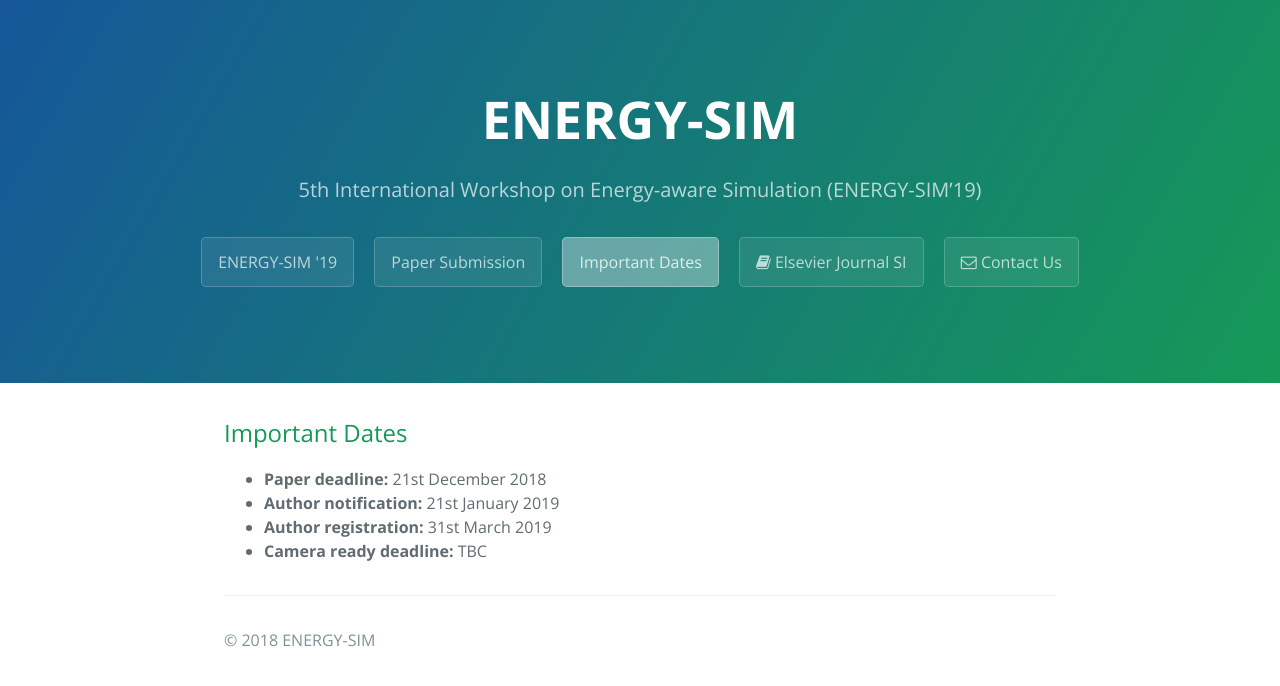
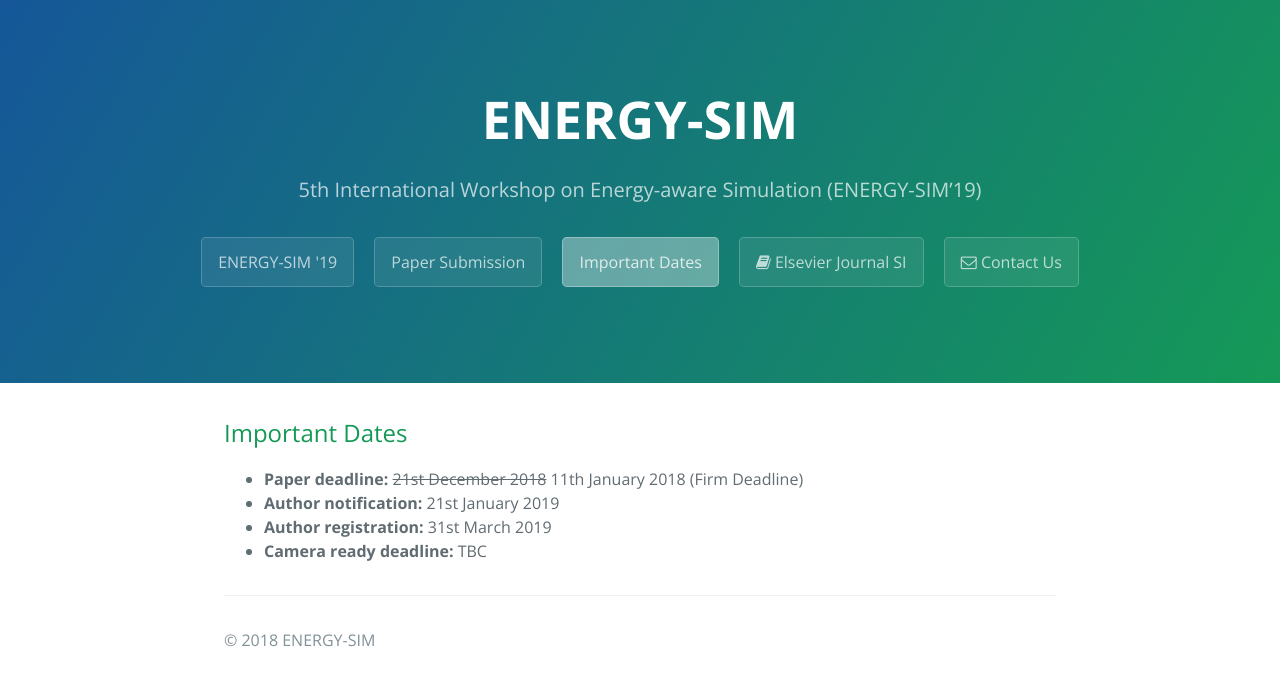
Before and after one commit to ENERGY-SIM/energy-sim.github.io, a Jekyll site: the page built from importantdates.md, in a window 1280 px wide. Shown: the top 686 px of the page. Built offline with Jekyll 4.4.1, drawn with Linux system fonts in a browser that asks for light colours; nearby versions of some CDN libraries; library files that are not in the unit come from our copies.

Commit message:
Update importantdates.md

```diff
--- a/importantdates.md
+++ b/importantdates.md
@@ -7,7 +7,7 @@ active: importantdates
 
 ## Important Dates
 <!--- <strong>Abstract deadline:</strong> 14th December 2018-->
-- <strong>Paper deadline:</strong> 21st December 2018
+- <strong>Paper deadline:</strong> <strike>21st December 2018</strike> 11th January 2018 (Firm Deadline)
 - <strong>Author notification:</strong> 21st January 2019
 - <strong>Author registration:</strong> 31st March 2019
 - <strong>Camera ready deadline:</strong> TBC
```
